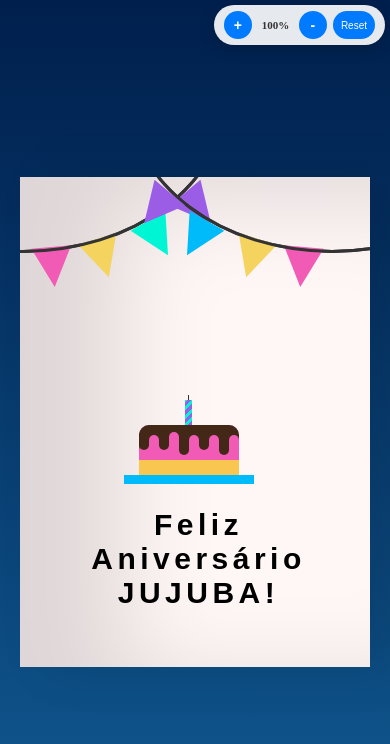
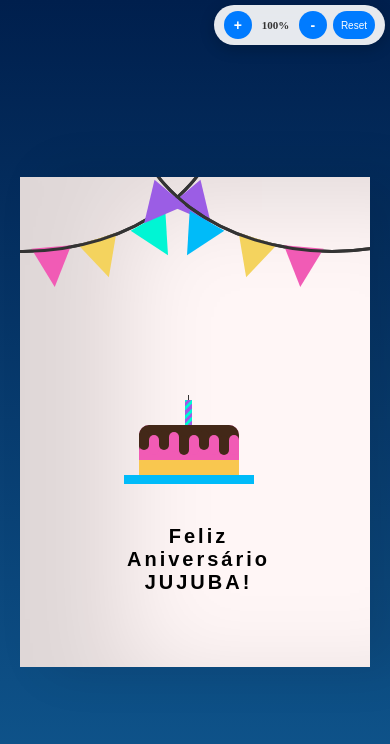
Before and after one commit to Patricknunes34/Cart-o-Aniversario, a plain HTML site: page index.html in a window 390 px wide. Drawn offline with Linux system fonts and the light colour scheme.

Commit message:
Update style.css

```diff
--- a/style.css
+++ b/style.css
@@ -541,6 +541,14 @@ p {
     body {
         padding: 10px;
     }
+
+    .happy, .toyou {
+        font-size: 24px; /* Reduz o tamanho da fonte */
+    }
+
+    .wishes p {
+        font-size: 14px; /* Reduz o tamanho da fonte dos desejos */
+    }
 }
 
 @media (max-width: 480px) {
@@ -570,4 +578,12 @@ p {
     body {
         padding: 5px;
     }
+
+    .happy, .toyou {
+        font-size: 20px; /* Reduz ainda mais o tamanho da fonte */
+    }
+
+    .wishes p {
+        font-size: 12px; /* Reduz ainda mais em telas menores */
+    }
 }
```
